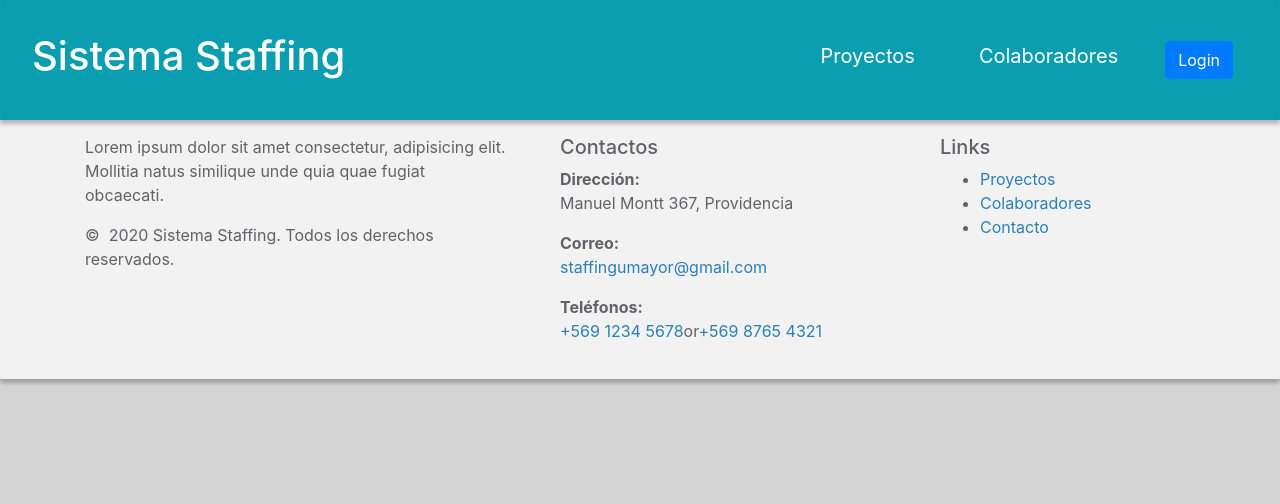
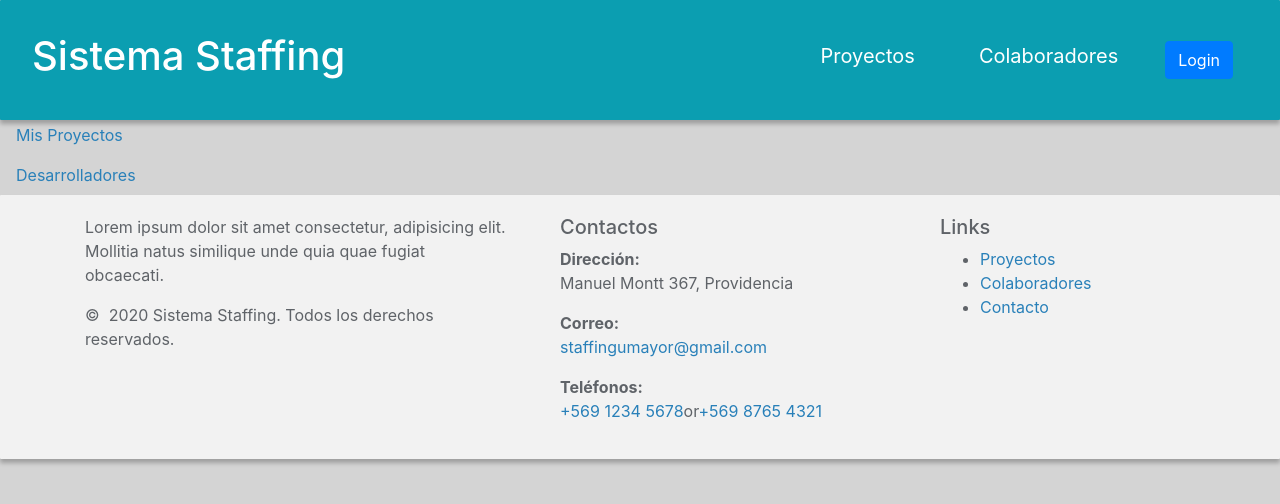
Before and after one commit to rodrigomoraga/Proyect-staffing, an Angular app: page /privado/colab in a window 1280 px wide. Before the commit this address led to /. Shown: the top 504 px of the page. Built offline with nearby package versions, Linux system fonts and the light colour scheme.

Commit message:
HECHO AL 100%

```diff
--- a/jserver/db.json
+++ b/jserver/db.json
@@ -4,7 +4,7 @@
       "id": 0,
       "rol": "admin",
       "user": "rodrigo.moragap@mayor.cl",
-      "password": "contraseña",
+      "password": "wasd123",
       "nombre": "Rodrigo Moraga",
       "habilidades": [
         "c++",
--- a/src/app/menu-lateral-colab/menu-lateral-colab.component.html
+++ b/src/app/menu-lateral-colab/menu-lateral-colab.component.html
@@ -1 +1,11 @@
-<p>menu-lateral-colab works!</p>
+<div class="row ">
+    <div class="col-3 side-navbar">
+        <div class="nav flex-column nav-pills" id="v-pills-tab" role="tablist" aria-orientation="vertical">
+            <a class="nav-link" id="proyectos" routerLink="user-proyectos">Mis Proyectos</a>
+            <a class="nav-link" id="desarrolladores" data-toggle="pill" routerLink="user-desarrolladores">Desarrolladores</a>
+        </div>
+    </div>
+    <div class="col-9">
+        <router-outlet></router-outlet>
+    </div>
+</div>
--- a/src/app/modal/modal.component.ts
+++ b/src/app/modal/modal.component.ts
@@ -1,8 +1,7 @@
 import { Component, OnInit } from '@angular/core';
 import { FormBuilder, FormGroup, Validators } from '@angular/forms';
 import { UsuarioService } from '../servicios/usuario.service';
-import { Router } from '@angular/router';
-
+import { Router, RouterLink } from '@angular/router';
 
 
 @Component({
@@ -27,10 +26,10 @@ export class ModalComponent implements OnInit {
       data => {
         if( data.length != 0 && data[0].rol == "admin"){
           localStorage.setItem( "user", JSON.stringify(data[0]) );
-          this.router.navigateByUrl( "/privado/user-proyectos" );
+          this.router.navigateByUrl( "/privado/admin/user-proyectos" );
         }else if(data.length != 0 && data[0].rol == "colab"){
           localStorage.setItem( "user", JSON.stringify(data[0]) );
-
+          this.router.navigateByUrl( "/privado/colab/user-desarrolladores" );
         }else{
           alert( "error1" );
         }
```
Also changed, not shown: src/app/app-routing.module.ts (+10 -3 lines), src/app/clases/usuario.ts (line endings or trailing spaces).
